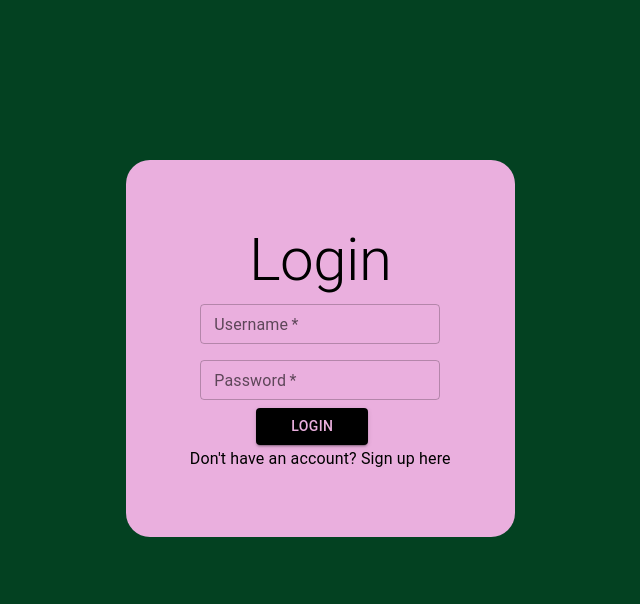
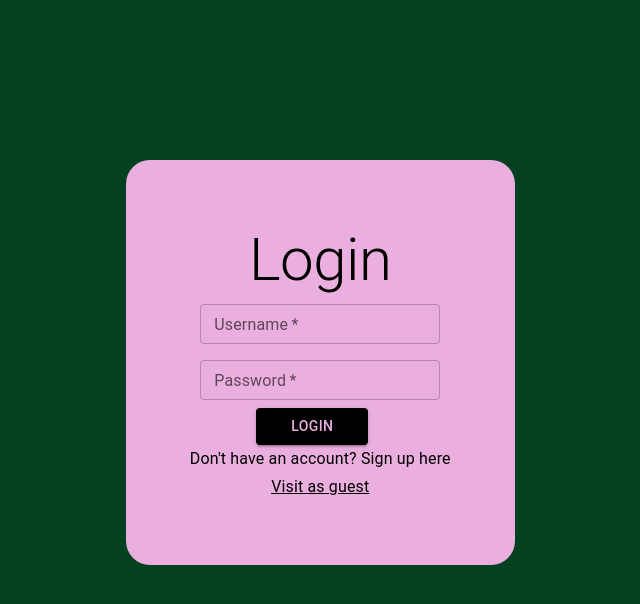
Before and after one commit to Amandaanderssn/examens-arbete, a React (Vite) app: page / in a window 1280 px wide. Shown: the top 604 px of the page, without its empty margins (335-975 px from the left). Built offline with nearby package versions, Linux system fonts and the light colour scheme; data requests are answered from the project's data file; a web font is replaced by a local one.

Commit message:
Added a visit as quest to be able to show it in my portfolio without needing a real database

```diff
--- a/db.json
+++ b/db.json
@@ -197,6 +197,15 @@
       "username": "Oscar123",
       "password": "password123",
       "qrCode": "/Oscar123/qrCode"
+    },
+    {
+      "firstName": "Guest",
+      "lastName": "Guest",
+      "username": "Guest",
+      "password": "Guest",
+      "email": "Guest@guest.com",
+      "qrCode": "/Guest/qrCode",
+      "id": 3
     }
   ]
 }
--- a/index.html
+++ b/index.html
@@ -10,7 +10,7 @@
     href="https://fonts.googleapis.com/css2?family=Alumni+Sans+Pinstripe:ital@0;1&family=Fredoka:wght@300..700&family=Luckiest+Guy&family=Quicksand:wght@300..700&display=swap"
     rel="stylesheet">
   <meta name="viewport" content="width=device-width, initial-scale=1.0" />
-  <title>Vite + React + TS</title>
+  <title>DrinkedIn</title>
 </head>
 
 <body>
--- a/src/pages/Login/index.tsx
+++ b/src/pages/Login/index.tsx
@@ -76,6 +76,19 @@ const LoginPage = (): React.JSX.Element => {
         return value;
     }
 
+    const handleLoginAsGuest = () => {
+        const guestUser = allUsers.find((user) => user.username.toLowerCase() === "guest");
+
+        if (!guestUser) {
+            setLoginErrorMessage("Guest user not found in database.");
+            return;
+        }
+
+        setUser(guestUser);
+        navigate("/StartPage");
+
+    }
+
     React.useEffect(() => {
         setLoginErrorMessage('')
         setSignUpErrorMessage('')
@@ -128,6 +141,11 @@ const LoginPage = (): React.JSX.Element => {
                             onClick={handleSignUpClick}
                         >Don't have an account? Sign up here
                         </Typography>
+                        <Typography
+                            variant="subtitle1"
+                            sx={{ width: 'auto', borderColor: 'black', color: 'black', cursor: 'pointer', textDecoration: "underline" }}
+                            onClick={handleLoginAsGuest}
+                        >Visit as guest</Typography>
                     </>
                 )
                     :
@@ -143,6 +161,12 @@ const LoginPage = (): React.JSX.Element => {
                             onClick={handleLoginClick}
                         >Already have an account? Login here
                         </Typography>
+                        <Typography
+                            className="back"
+                            variant="subtitle1"
+                            sx={{ width: 'auto', borderColor: 'black', color: 'black', cursor: 'pointer', textDecoration: "underline" }}
+                            onClick={handleLoginAsGuest}
+                        >Visit as guest</Typography>
                     </>)
                     // )
                 }
--- a/src/pages/MyProfile/index.tsx
+++ b/src/pages/MyProfile/index.tsx
@@ -25,7 +25,6 @@ const MyProfilePage = (): React.JSX.Element => {
         setIsOpen(true)
         // handleDeleteUser(id)
     }
-
     const handleDeleteUser = async (id: number | undefined) => {
 
         try {
@@ -71,7 +70,13 @@ const MyProfilePage = (): React.JSX.Element => {
 
                 <Stack spacing={2} direction="row">
                     <Button variant="contained" sx={{ backgroundColor: 'black', fontFamily: 'Quicksand' }} onClick={handleLogOut}>Log out</Button>
-                    <Button variant="outlined" sx={{ borderColor: 'white', color: 'white', fontFamily: 'Quicksand' }} onClick={handleDelete}>Delete account</Button>
+                    {user?.firstName && user.lastName === "Guest" ?
+                        <Button variant="outlined" sx={{ borderColor: 'white', color: 'white', fontFamily: 'Quicksand', opacity: "0.2", cursor: "default" }}>Delete account</Button>
+
+                        :
+                        <Button variant="outlined" sx={{ borderColor: 'white', color: 'white', fontFamily: 'Quicksand' }} onClick={handleDelete}>Delete account</Button>
+
+                    }
                 </Stack>
             </Box>
             {isOpen &&
```
Also changed, not shown: 1 other file (tests, documents, lock files or other folders).
